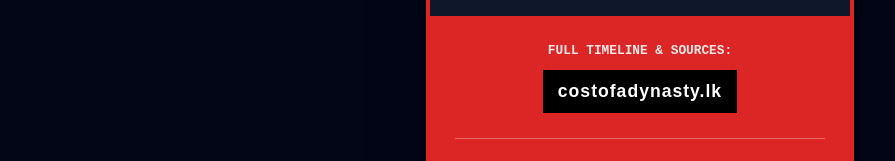
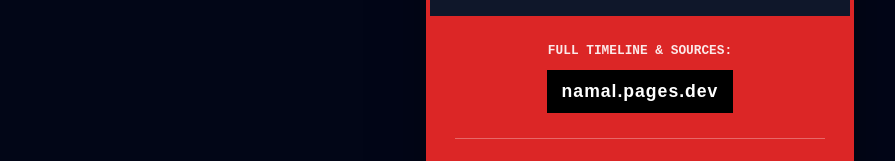
Before and after one commit to nr-420/namal, a React (Vite) app: page /scorecard in a window 1280 px wide. Shown: the part 758-919 px from the top of the page, without its empty margins (0-895 px from the left). Built offline with nearby package versions, Linux system fonts and the light colour scheme; a web font is replaced by a local one.

Commit message:
Minor Changes

```diff
--- a/src/pages/scorecard.tsx
+++ b/src/pages/scorecard.tsx
@@ -99,7 +99,7 @@ export default function ScorecardPage() {
                         Full timeline & sources:
                     </p>
                     <div style={{ backgroundColor: '#000', color: '#fff', padding: '8px 15px', display: 'inline-block', fontSize: '1.1rem', fontFamily: 'sans-serif', fontWeight: 'bold', letterSpacing: '1px' }}>
-                        costofadynasty.lk
+                        namal.pages.dev
                     </div>
 
                     <div style={{ marginTop: '25px', paddingTop: '20px', borderTop: '1px solid rgba(255,255,255,0.3)' }}>
```
